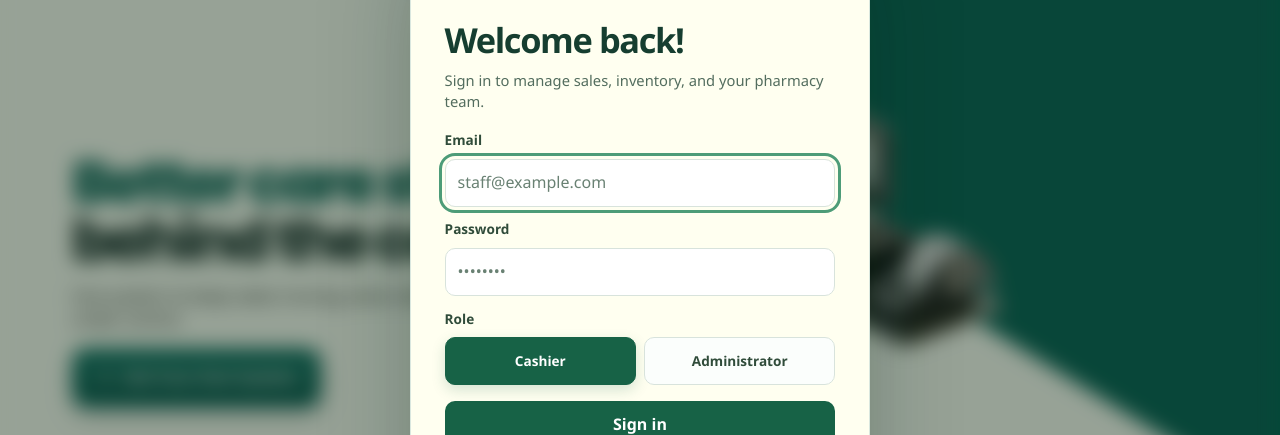
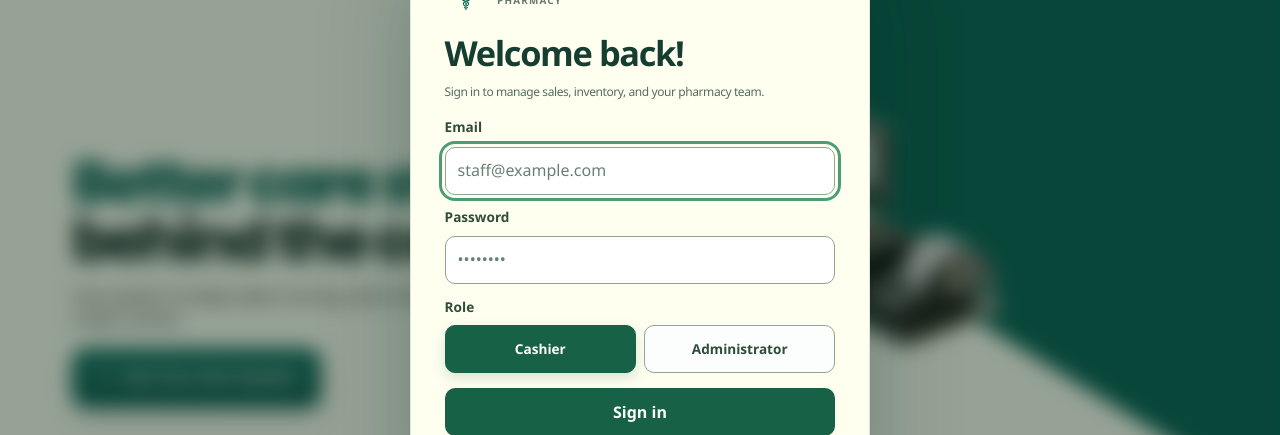
Before and after one commit to adrianniel/Dagohoy-Pharmacy-Web, a React (Vite) app: page /login in a window 1280 px wide. Shown: the part 182-617 px from the top of the page. Built offline with nearby package versions, Linux system fonts and the light colour scheme; no server answers.

Commit message:
style: clarify login controls and keep subtitle on one line

```diff
--- a/src/public-polish.css
+++ b/src/public-polish.css
@@ -188,8 +188,10 @@
 .auth-card--modal > .muted {
   margin-bottom: 0.9rem;
   color: #536d5e;
-  font-size: 0.92rem;
+  font-size: clamp(0.625rem, 3vw, 0.75rem);
+  letter-spacing: -0.035em;
   line-height: 1.45;
+  white-space: nowrap;
 }
 
 .auth-card--modal .stack {
@@ -204,6 +206,8 @@
 .auth-card--modal .stack input,
 .auth-card--modal .stack select {
   min-height: 48px;
+  border: 1px solid #8fa596;
+  background: #fff;
 }
 
 .login-role-group {
@@ -233,7 +237,7 @@
   padding: 0.5rem 0.7rem;
   display: grid;
   place-items: center;
-  border: 1px solid #d8e3dc;
+  border: 1px solid #8fa596;
   border-radius: 10px;
   background: #fbfefc;
   color: #28533f;
@@ -344,6 +348,12 @@
   }
 }
 
+@media (max-width: 360px) {
+  .auth-card.auth-card--modal {
+    padding-inline: 1rem;
+  }
+}
+
 .landing-page .landing-hero__visual,
 .landing-page .feature-panel,
 .landing-page .contact-card {
```
